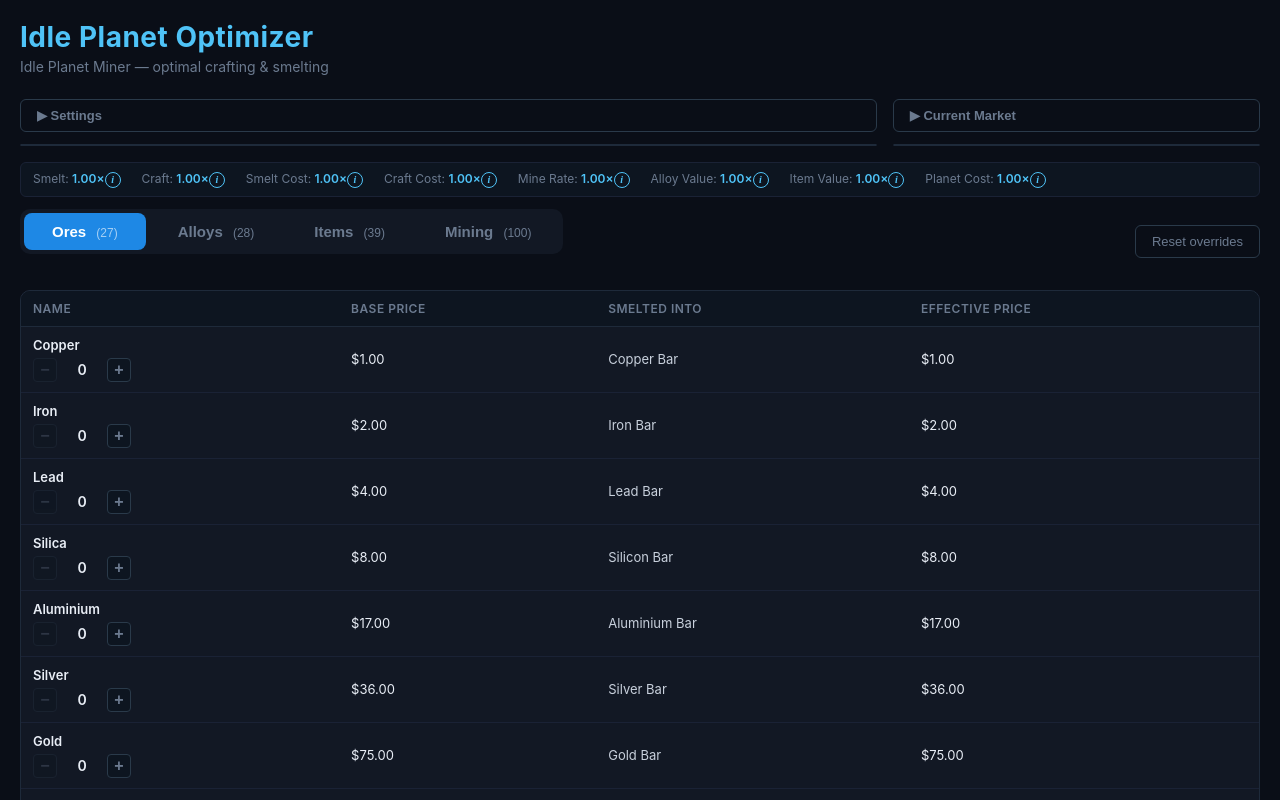
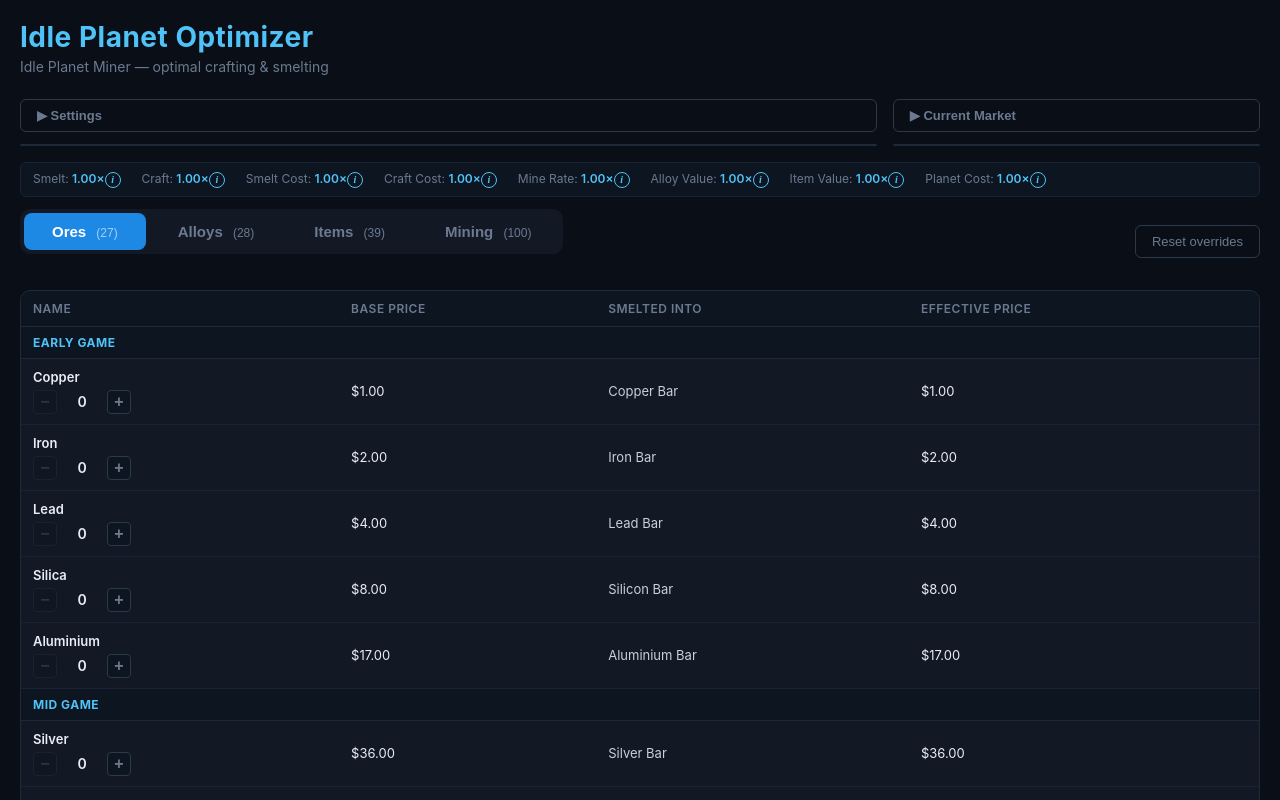
Before and after one commit to jwierzbanowski/idle-planet-optimizer, a Vue app: page / in a window 1280 px wide. Shown: the top 800 px of the page. Built offline with nearby package versions, Linux system fonts and the light colour scheme.

Commit message:
feat: group ores by game stage (Early/Mid/Late/End Game)

```diff
--- a/src/components/OresTable.vue
+++ b/src/components/OresTable.vue
@@ -6,8 +6,11 @@
           <th>Name</th><th>Base Price</th><th>Smelted Into</th><th>Effective Price</th>
         </tr>
       </thead>
-      <tbody>
-        <tr v-for="id in ORDER.ores" :key="id" @click="$emit('show-detail', id)">
+      <tbody v-for="group in groupedOres" :key="group.label">
+        <tr class="group-header">
+          <td colspan="4" class="group-label">{{ group.label }}</td>
+        </tr>
+        <tr v-for="id in group.ids" :key="id" @click="$emit('show-detail', id)">
           <td class="name-cell">
             {{ DB.ores[id].name }}
             <StarControls :modelValue="getStars(id)" @update:modelValue="setOverride(id, 'stars', $event)" />
@@ -27,6 +30,7 @@
 </template>
 
 <script setup>
+import { computed } from 'vue'
 import { useData } from '../composables/useData'
 import { useOverrides } from '../composables/useOverrides'
 import { useSettings } from '../composables/useSettings'
@@ -40,9 +44,31 @@ defineEmits(['show-detail'])
 const { DB, ORDER } = useData()
 const { overrides, getStars, setOverride } = useOverrides()
 const { settings } = useSettings()
+
+const ORE_GROUPS = [
+  { label: 'Early Game', ids: ['copper', 'iron', 'lead', 'silica', 'aluminium'] },
+  { label: 'Mid Game', ids: ['silver', 'gold', 'diamond', 'platinum', 'titanium'] },
+  { label: 'Late Game', ids: ['iridium', 'palladium', 'osmium', 'rhodium', 'inerton'] },
+  { label: 'End Game', ids: ['quadium', 'scrith', 'uru', 'vibranium', 'aether', 'viterium', 'xynium', 'quolium', 'luterium', 'wraith', 'aqualite', 'opalite'] },
+]
+
+const groupedOres = computed(() => {
+  const available = new Set(ORDER.value.ores)
+  return ORE_GROUPS.map(g => ({
+    label: g.label,
+    ids: g.ids.filter(id => available.has(id)),
+  })).filter(g => g.ids.length > 0)
+})
 </script>
 
 <style scoped>
+.group-header { cursor: default; }
+.group-header:hover { background: transparent; }
+.group-label {
+  padding: 8px 12px; font-size: 12px; font-weight: 700; color: #4fc3f7;
+  text-transform: uppercase; letter-spacing: 0.5px; background: #0d1520;
+  border-bottom: 1px solid #1e2a3a;
+}
 .star-controls { display: flex; align-items: center; gap: 3px; margin-top: 5px; }
 .star-btn {
   width: 24px; height: 24px; border: 1px solid #2a3a4a; border-radius: 4px;
```
